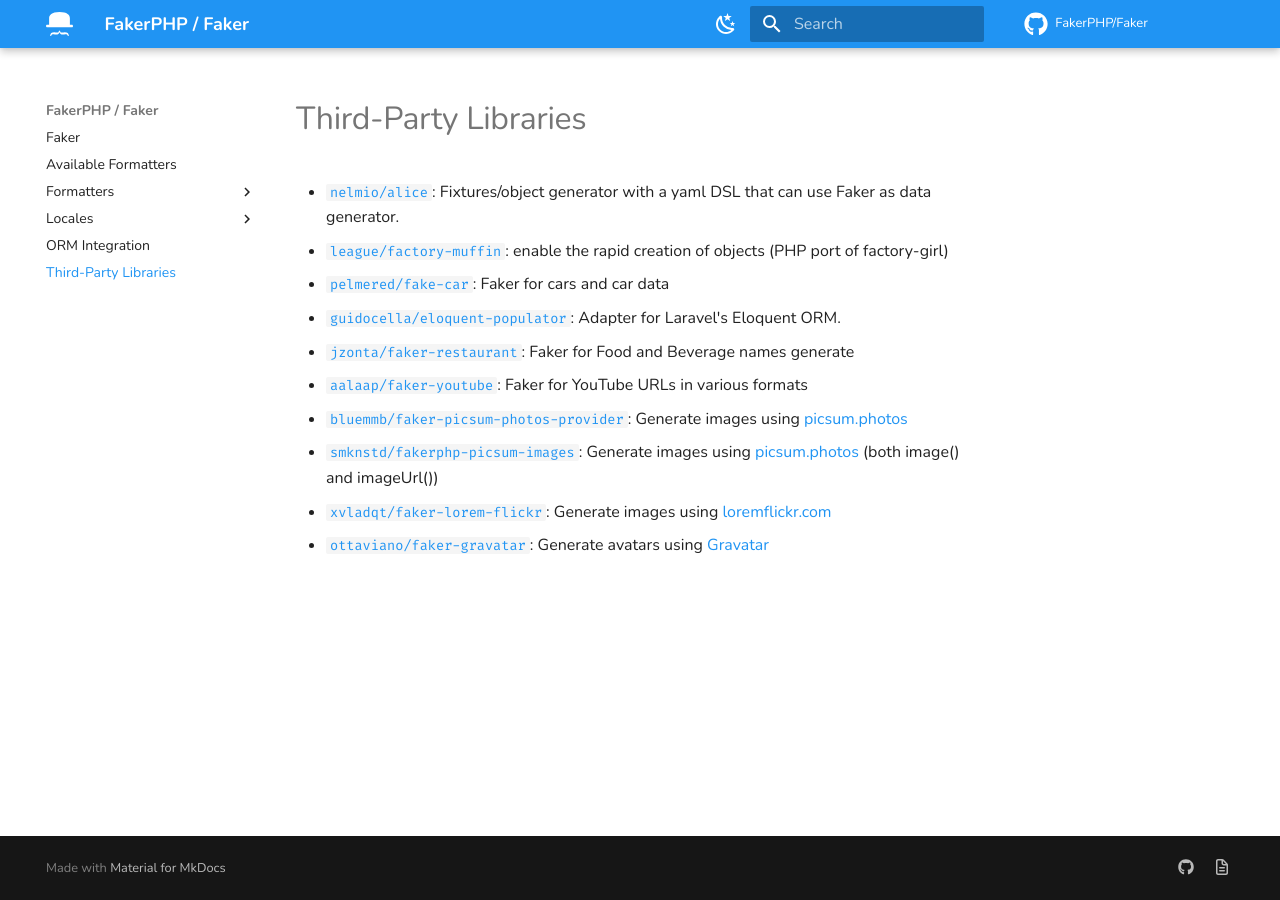
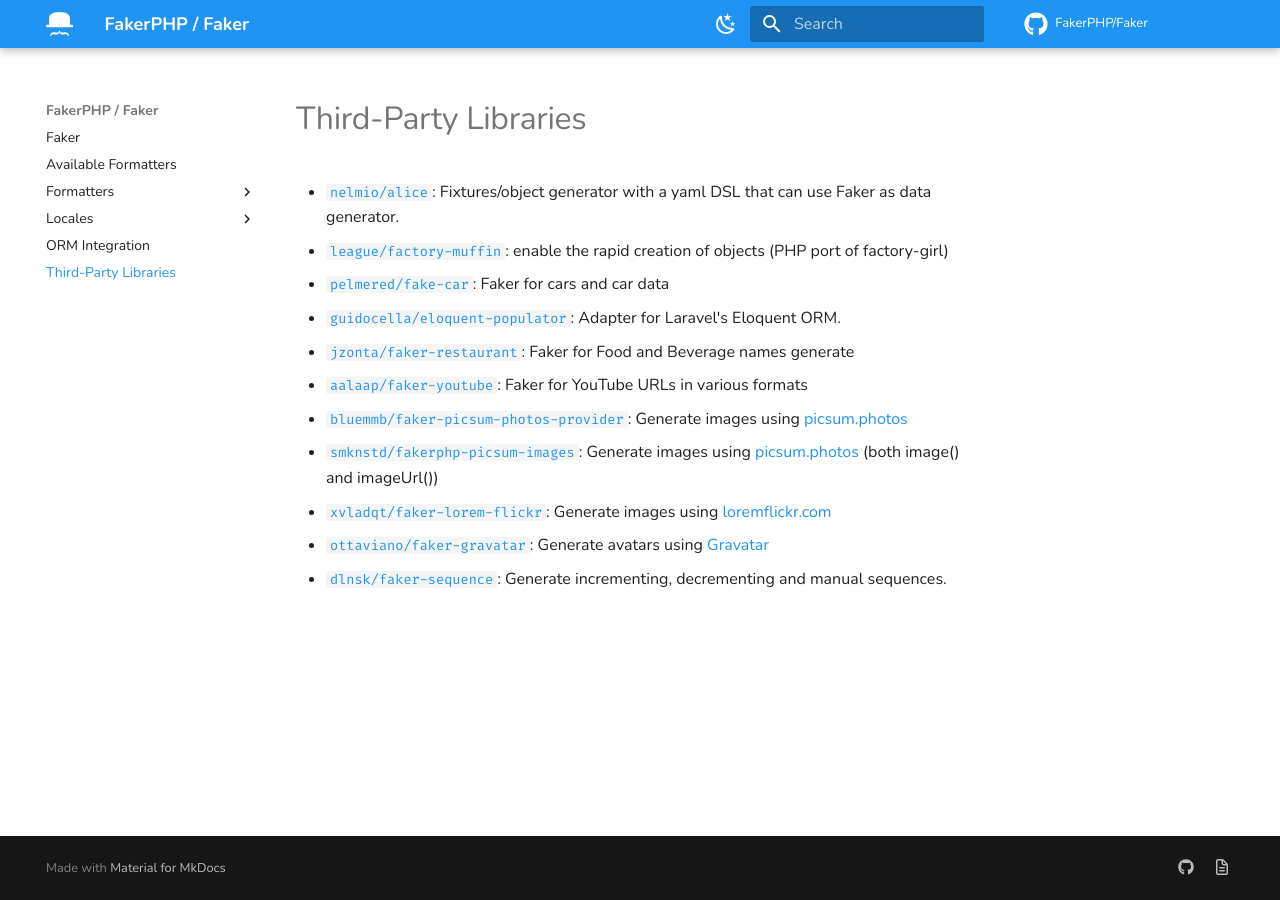
Before and after one commit to FakerPHP/fakerphp.github.io, an MkDocs documentation site: the page built from docs/third-party.md, in a window 1280 px wide. Built offline with MkDocs 1.6.1 and Material for MkDocs 9.7.7, drawn with Linux system fonts in a browser that asks for light colours; nearby versions of some CDN libraries; comment, search, counter and statistics services are not loaded.

Commit message:
Add third-party library
The provider to generate incrementing, decrementing and manual sequences

```diff
--- a/docs/third-party.md
+++ b/docs/third-party.md
@@ -10,3 +10,4 @@
 - [`smknstd/fakerphp-picsum-images`](https://github.com/smknstd/fakerphp-picsum-images): Generate images using [picsum.photos](http://picsum.photos/) (both image() and imageUrl())
 - [`xvladqt/faker-lorem-flickr`](https://github.com/xvladxtremal/Faker-LoremFlickr): Generate images using [loremflickr.com](http://loremflickr.com/)
 - [`ottaviano/faker-gravatar`](https://github.com/ottaviano/faker-gravatar): Generate avatars using [Gravatar](https://en.gravatar.com/site/implement/images/)
+- [`dlnsk/faker-sequence`](https://github.com/dlnsk/faker-sequence): Generate incrementing, decrementing and manual sequences.
```
